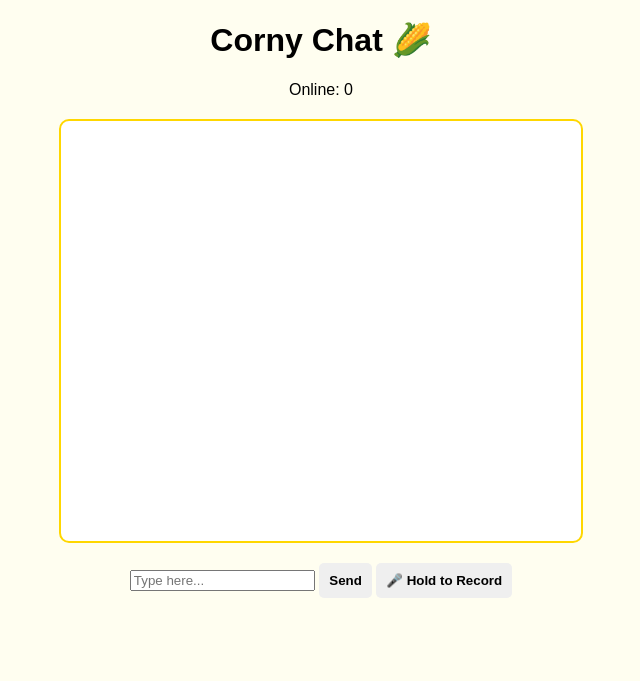
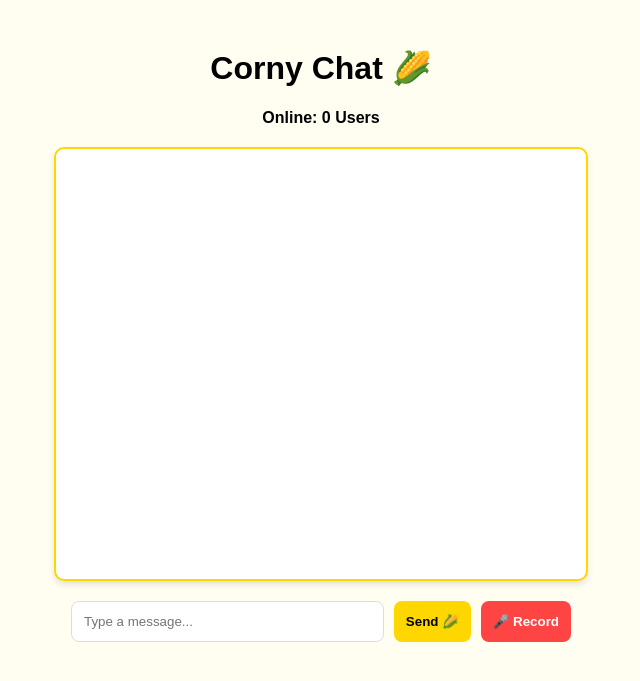
Before and after one commit to smithlowe/corny-chat, a Flask app: page / in a window 1280 px wide. Shown: the top 681 px of the page, without its empty margins (319-959 px from the left). Run offline with Flask 3, Linux system fonts and the light colour scheme; some libraries are stand-ins or nearby versions.

Commit message:
Full broadcast and voice note sync

```diff
--- a/app.py
+++ b/app.py
@@ -1,9 +1,11 @@
 from flask import Flask, render_template
 from flask_socketio import SocketIO, emit
+import os
 
 app = Flask(__name__)
 app.config['SECRET_KEY'] = 'corny_secret_123'
-# Ensure cors_allowed_origins is "*" for Render deployment
+
+# Using eventlet is crucial for broadcasting on Render
 socketio = SocketIO(app, cors_allowed_origins="*", async_mode='eventlet')
 
 connected_users = 0
@@ -16,25 +18,23 @@ def index():
 def handle_connect():
     global connected_users
     connected_users += 1
-    # Broadcast user count to ALL clients
     emit('user_count', {'count': connected_users}, broadcast=True)
 
 @socketio.on('disconnect')
 def handle_disconnect():
     global connected_users
-    if connected_users > 0:
-        connected_users -= 1
+    connected_users = max(0, connected_users - 1)
     emit('user_count', {'count': connected_users}, broadcast=True)
 
 @socketio.on('message')
 def handle_message(data):
-    # This sends the text message to everyone connected
+    # 'broadcast=True' ensures EVERYONE sees the message
     emit('render_msg', {'type': 'text', 'content': data['content']}, broadcast=True)
 
 @socketio.on('voice_note')
 def handle_voice(data):
-    # This sends the audio data to everyone connected
     emit('render_msg', {'type': 'voice', 'content': data['audio']}, broadcast=True)
 
 if __name__ == '__main__':
-    socketio.run(app)
+    port = int(os.environ.get('PORT', 5000))
+    socketio.run(app, host='0.0.0.0', port=port)
--- a/templates/index.html
+++ b/templates/index.html
@@ -6,42 +6,46 @@
     <title>Corny Chat 🌽</title>
     <script src="https://cdnjs.cloudflare.com/ajax/libs/socket.io/4.0.1/socket.io.js"></script>
     <style>
-        body { font-family: sans-serif; background-color: #fffef0; text-align: center; }
-        #chat-box { width: 90%; max-width: 500px; height: 400px; border: 2px solid #ffd700; margin: 20px auto; overflow-y: auto; background: white; padding: 10px; border-radius: 10px; }
-        .message { text-align: left; background: #f9f9f9; padding: 8px; margin: 5px; border-radius: 5px; border-left: 5px solid #ffd700; }
-        .controls { margin-top: 10px; }
-        button { padding: 10px; cursor: pointer; border-radius: 5px; border: none; font-weight: bold; }
-        #record-btn.recording { background: red; color: white; }
+        body { font-family: sans-serif; background-color: #fffef0; text-align: center; padding: 20px; }
+        #chat-box { width: 100%; max-width: 500px; height: 400px; border: 2px solid #ffd700; margin: 20px auto; overflow-y: auto; background: white; padding: 15px; border-radius: 10px; box-shadow: 0 4px 6px rgba(0,0,0,0.1); }
+        .message { text-align: left; background: #fdfdfd; padding: 10px; margin: 10px 0; border-radius: 8px; border-left: 5px solid #ffd700; }
+        .controls { display: flex; gap: 10px; max-width: 500px; margin: 0 auto; }
+        input { flex: 1; padding: 12px; border-radius: 8px; border: 1px solid #ddd; }
+        button { padding: 12px; cursor: pointer; border-radius: 8px; border: none; font-weight: bold; background: #ffd700; }
+        #record-btn { background: #ff4444; color: white; }
+        #record-btn.recording { background: #990000; }
     </style>
 </head>
 <body>
     <h1>Corny Chat 🌽</h1>
-    <div>Online: <span id="user-count">0</span></div>
+    <div style="font-weight: bold;">Online: <span id="user-count">0</span> Users</div>
+
     <div id="chat-box"></div>
+
     <div class="controls">
-        <input type="text" id="msg-input" placeholder="Type here...">
-        <button onclick="sendText()">Send</button>
-        <button id="record-btn">🎤 Hold to Record</button>
+        <input type="text" id="msg-input" placeholder="Type a message...">
+        <button onclick="sendText()">Send 🌽</button>
+        <button id="record-btn">🎤 Record</button>
     </div>
 
     <script>
         const socket = io();
         const chatBox = document.getElementById('chat-box');
         const userCount = document.getElementById('user-count');
+        const msgInput = document.getElementById('msg-input');
 
-        // Update user count
+        // Update Counter
         socket.on('user_count', (data) => { userCount.innerText = data.count; });
 
-        // Function to send text
+        // Send Text
         function sendText() {
-            const input = document.getElementById('msg-input');
-            if (input.value) {
-                socket.emit('message', { content: input.value });
-                input.value = '';
+            if (msgInput.value.trim()) {
+                socket.emit('message', { content: msgInput.value });
+                msgInput.value = '';
             }
         }
 
-        // Receive and display messages (Text or Voice)
+        // Receive Messages (The fix for all users seeing them)
         socket.on('render_msg', (data) => {
             const div = document.createElement('div');
             div.className = 'message';
@@ -54,12 +58,13 @@
             chatBox.scrollTop = chatBox.scrollHeight;
         });
 
-        // Voice Recording Logic
+        // Voice Recording
         const recordBtn = document.getElementById('record-btn');
         let mediaRecorder;
         let chunks = [];
 
         recordBtn.onmousedown = async () => {
+            try {
                 const stream = await navigator.mediaDevices.getUserMedia({ audio: true });
                 mediaRecorder = new MediaRecorder(stream);
                 chunks = [];
@@ -71,12 +76,15 @@
                     reader.onloadend = () => socket.emit('voice_note', { audio: reader.result });
                 };
                 mediaRecorder.start();
+                recordBtn.innerText = "Recording...";
                 recordBtn.classList.add('recording');
+            } catch (err) { alert("Mic access denied"); }
         };
 
         recordBtn.onmouseup = () => {
-            if(mediaRecorder) {
+            if (mediaRecorder && mediaRecorder.state !== "inactive") {
                 mediaRecorder.stop();
+                recordBtn.innerText = "🎤 Record";
                 recordBtn.classList.remove('recording');
             }
         };
```
Lines whose indentation alone changed are shown as unchanged.
